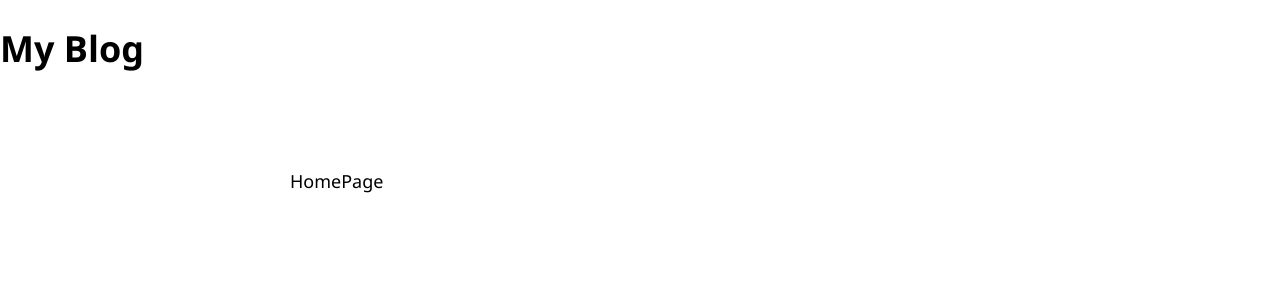
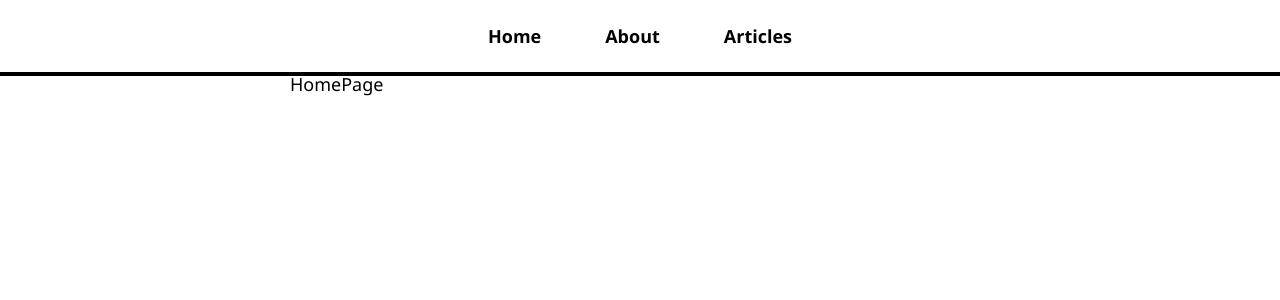
Before and after one commit to mraltun/fs-blog-app, a React (Create React App) app in the folder client/: page / in a window 1280 px wide. Shown: the top 300 px of the page. Built offline with nearby package versions, Linux system fonts and the light colour scheme.

Commit message:
Added NavBar

```diff
--- a/client/src/App.jsx
+++ b/client/src/App.jsx
@@ -1,5 +1,6 @@
 import React from "react";
 import { BrowserRouter, Routes, Route } from "react-router-dom";
+import NavBar from "./NavBar";
 import HomePage from "./pages/HomePage";
 import AboutPage from "./pages/AboutPage";
 import ArticlesListPage from "./pages/ArticlesListPage";
@@ -10,7 +11,7 @@
   return (
     <BrowserRouter>
       <div className='App'>
-        <h1>My Blog</h1>
+        <NavBar />
         <div id='page-body'>
           <Routes>
             <Route path='/' element={<HomePage />} />
--- /dev/null
+++ b/client/src/NavBar.jsx
@@ -0,0 +1,22 @@
+import React from "react";
+import { Link } from "react-router-dom";
+
+const NavBar = () => {
+  return (
+    <nav>
+      <ul>
+        <li>
+          <Link to='/'>Home</Link>
+        </li>
+        <li>
+          <Link to='/about'>About</Link>
+        </li>
+        <li>
+          <Link to='/articles'>Articles</Link>
+        </li>
+      </ul>
+    </nav>
+  );
+};
+
+export default NavBar;
```
